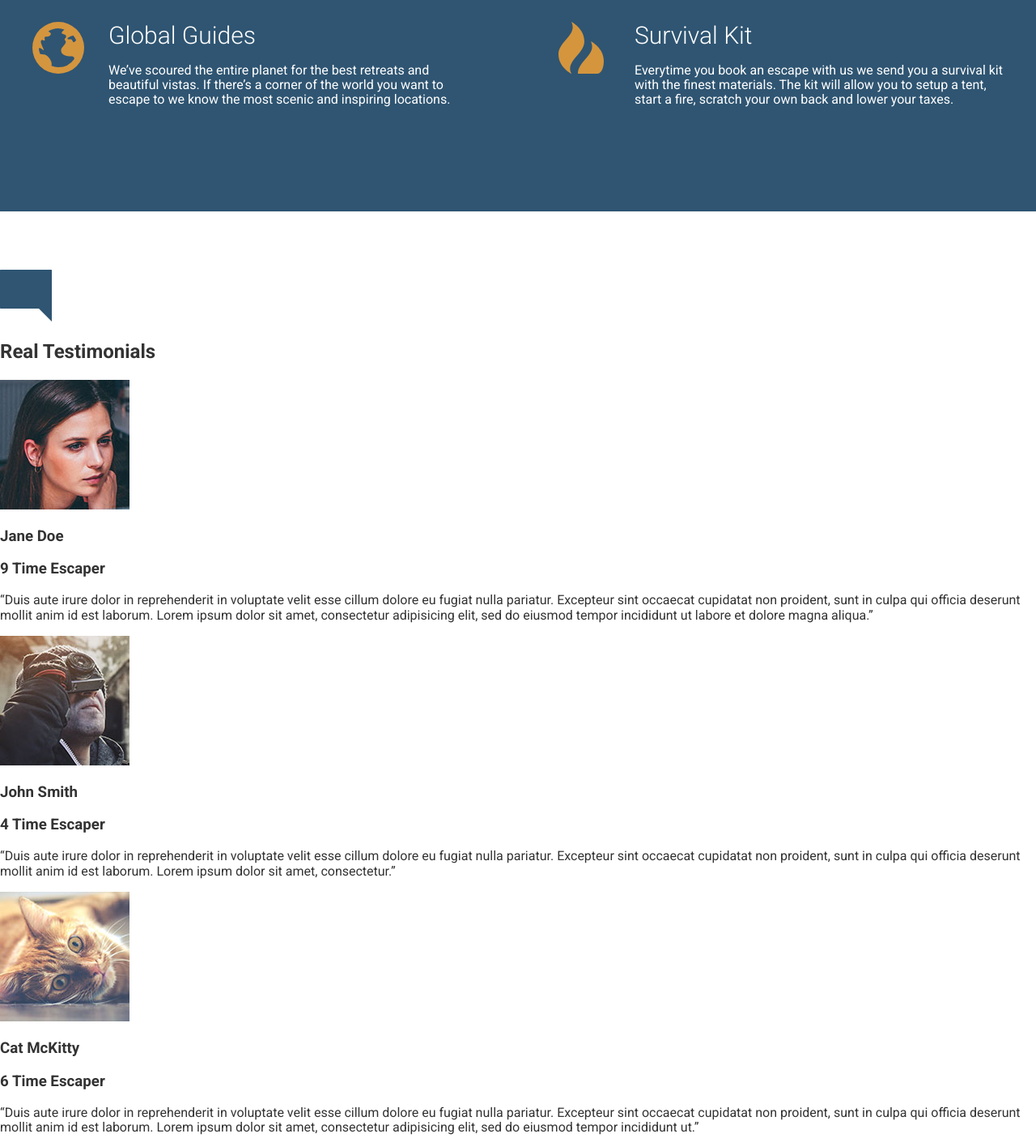
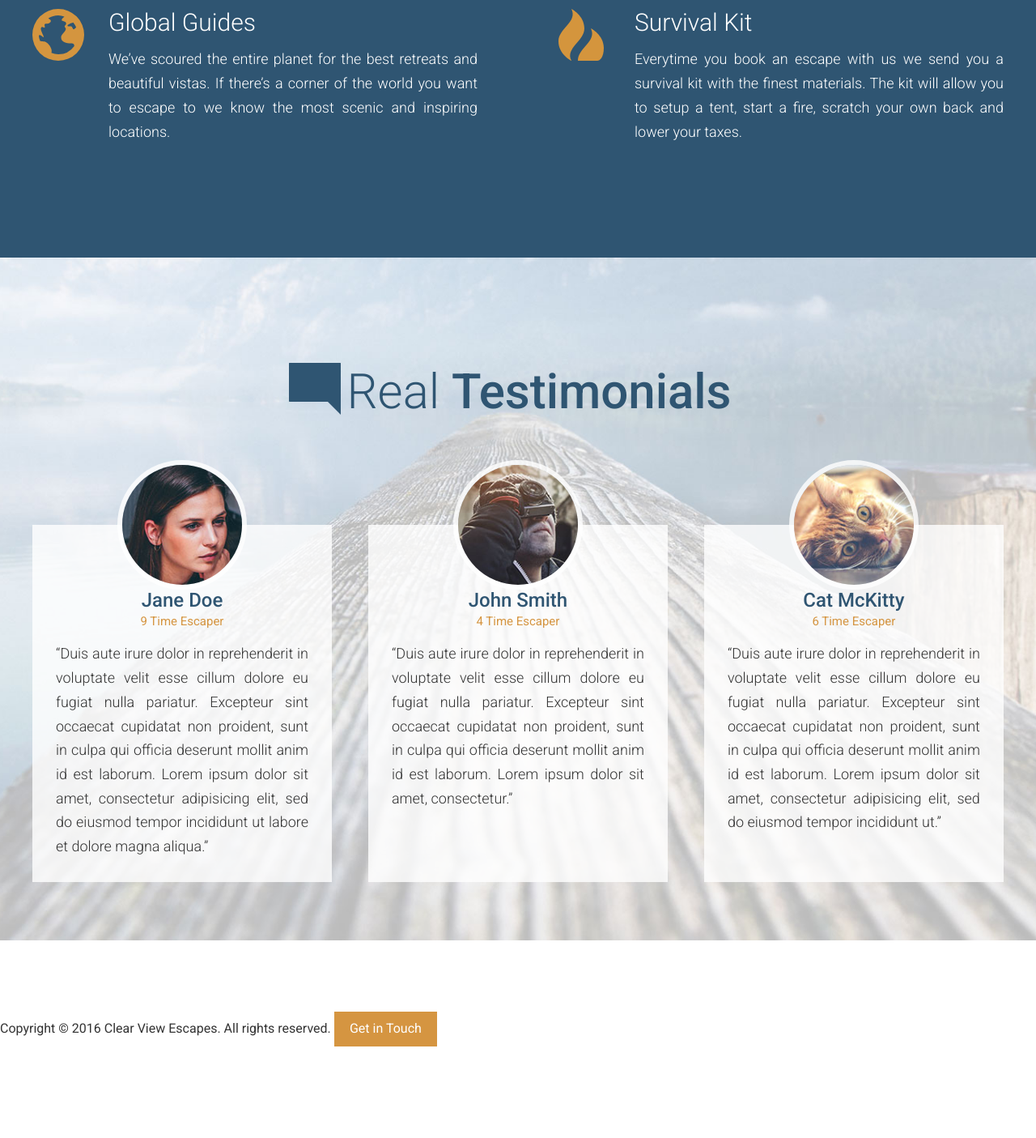
Before and after one commit to Ashfaq4/tour-is-fun, a website: page app/index.html in a window 1280 px wide. Shown: the part 2595-4000 px from the top of the page at 81% size. Drawn offline with Linux system fonts and the light colour scheme.

Commit message:
Completed Testimonials Section

```diff
--- a/app/assets/styles/modules/_page-section.css
+++ b/app/assets/styles/modules/_page-section.css
@@ -5,8 +5,35 @@
     padding: 4.5rem 0;
   }
 
+  &--no-b-padding-until-large {
+    padding-bottom: 0;
+
+    @mixin atLarge {
+      padding-bottom: 4.5rem;
+    }
+  }
+
+  &--no-b-padding-until-medium {
+    padding-bottom: 0;
+
+    @mixin atMedium {
+      padding-bottom: 4.5rem;
+    }
+  }
+
   &--blue {
-    background: $primary-color;
+    background-color: $primary-color;
     color: #FFF;
   }
+
+  &--testimonials {
+    background-color : #E0E3EF;
+
+    @mixin atLarge {
+      background: url('/assets/images/testimonials-bg.jpg') top center no-repeat;
+      background-size: cover;
+    }
+  }
+
+
 }
--- a/app/assets/styles/modules/_row.css
+++ b/app/assets/styles/modules/_row.css
@@ -6,11 +6,19 @@
   height: auto; */
   @mixin clearfix;
 
+  &--t-padding {
+    padding-top: 80px;
+  }
+
   &--gutters {
     margin-right: -65px;
   }
   &--gutters-large {
     margin-right: -100px;
+  }
+
+  &--gutter-small {
+    margin-right: -45px ;
   }
 
   &--gutters > div {
@@ -19,6 +27,10 @@
 
   &--gutters-large > div {
     padding-right: 100px;
+  }
+
+  &--gutters-small > div {
+    padding-right: 45px;
   }
 
    &__b-margin-until-medium {
@@ -50,7 +62,60 @@
     }
 
     &__md-8--smaller {
-      width: 55%;
+      width: 63%;
+    }
+  }
+
+  @mixin atLarge {
+    &__b-margin-until-large {
+      margin-bottom: 0;
+    }
+
+    &__lg-4 {
+      float: left;
+      width: 33.33%;
+    }
+
+    &__lg-4--larger {
+     width : 37%;
+    }
+
+    &__lg-6 {
+      float : left;
+      width: 50%;
+    }
+
+    &__lg-8 {
+      float: left;
+      width: 66.66%;
+    }
+
+    &__lg-8--smaller {
+      width: 63%;
+    }
+  }
+
+
+
+  &--equal-height-at-medium {
+    @mixin atMedium {
+      display: flex;
+    }
+
+    & > div {
+      float: none;
+      display: flex;
+    }
+  }
+
+  &--equal-height-at-large {
+    @mixin atLarge {
+      display: flex;
+    }
+
+    & > div {
+      float: none;
+      display: flex;
     }
   }
 
--- a/app/assets/styles/modules/_section-title.css
+++ b/app/assets/styles/modules/_section-title.css
@@ -11,6 +11,10 @@
     font-weight: 500;
   }
 
+  &--blue {
+    color: $primary-color;
+  }
+
   &__icon {
     display: block;
     margin-left: auto;
@@ -18,15 +22,16 @@
     margin-bottom: 0.6rem;
 
     @mixin atSmall {
-       margin-right: 0.5rem;
-       margin-left: 0;
-       margin-bottom: 0;
-       display: inline-block;
-
-
-
+      position: relative;
+      top: 8px;
+      margin-right: 0.5rem;
+      margin-left: 0;
+      margin-bottom: 0;
+      display: inline-block;
     }
   }
 
 
+
+
 }
--- /dev/null
+++ b/app/assets/styles/modules/_testimonials.css
@@ -0,0 +1,43 @@
+.testimonials {
+  background-color: rgba(255, 255, 255, 0.8);
+  padding: 0 38px 1px 18px;
+  margin-bottom: 98px;
+
+
+  @mixin atLarge {
+    padding: 0 1.8125rem 1px 1.8125rem;
+    margin-bottom: 0;
+  }
+
+  &--last {
+    margin-bottom: 0;
+  }
+
+  &__photo {
+    position: relative;
+    border-radius: 80px;
+    overflow: hidden;
+    width: 160px;
+    height: 160px;
+    margin: 0 auto -80px auto;
+    top: -80px;
+    border: 6px solid rgba(255, 255, 255, 0.8);
+  }
+
+  &__title {
+    color: $primary-color;
+    text-align: center;
+    font-size: 1.5rem;
+    font-weight: 500;
+    margin: 0;
+  }
+
+  &__subtitle {
+    color: $orange;
+    text-align: center;
+    font-weight:400;
+    font-size:0.9374rem;
+    margin: 0.25rem 0 1rem 0;
+  }
+
+}
--- a/app/assets/styles/modules/_wrapper.css
+++ b/app/assets/styles/modules/_wrapper.css
@@ -10,8 +10,29 @@
     max-width: 976px;
   }
 
+  &--no-padding-until-large {
+    padding-left: 0;
+    padding-right: 0;
+
+    @mixin atLarge {
+      padding-left: 18px;
+      padding-right: 38px;
+    }
+  }
+
+  &--no-padding-until-medium {
+    padding-left: 0;
+    padding-right: 0;
+
+    @mixin atMedium {
+      padding-left: 18px;
+      padding-right: 18px;
+    }
+  }
+
   &--b-margin {
     margin-bottom: 1rem;
+
     @mixin atSmall {
       margin-bottom: 3.875rem;
     }
--- a/app/assets/styles/style.css
+++ b/app/assets/styles/style.css
@@ -11,3 +11,4 @@
 @import "modules/_content-container";
 @import "modules/_section-title";
 @import "modules/_feature-item";
+@import "modules/_testimonials";
--- a/app/index.html
+++ b/app/index.html
@@ -69,7 +69,7 @@
       </div>
   </div>
 
-  <div id="features" class="page-section page-section--blue">
+  <div id="features" class="page-section page-section--blue content-container">
     <div class="wrapper">
       <h2 class="section-title"><img class="section-title__icon" src="assets/images/icons/star.svg">Our <strong> Features </strong></h2>
       <div class="row row--gutters-large">
@@ -105,25 +105,45 @@
     </div>
   </div>
 
-  <div id="testimonials">
-    <div class="page-section">
-      <img src="assets/images/icons/comment.svg">
-      <h2>Real Testimonials</h2>
+<div id="testimonials" class="page-section page-section--no-b-padding-until-large page-section--testimonials">
+  <div class="wrapper wrapper--no-padding-until-large">
+    <h2 class="section-title section-title--blue"><img class="section-title__icon" src="assets/images/icons/comment.svg">Real <strong> Testimonials</strong></h2>
+      <div class="row row--gutters row-gutters-large row--gutters-small row--t-padding row--equal-height-at-large content-container">
 
-      <img src="assets/images/testimonial-jane.jpg">
-      <h3>Jane Doe</h3>
-      <h3>9 Time Escaper</h3>
-      <p>&ldquo;Duis aute irure dolor in reprehenderit in voluptate velit esse cillum dolore eu fugiat nulla pariatur. Excepteur sint occaecat cupidatat non proident, sunt in culpa qui officia deserunt mollit anim id est laborum. Lorem ipsum dolor sit amet, consectetur adipisicing elit, sed do eiusmod tempor incididunt ut labore et dolore magna aliqua.&rdquo;</p>
+        <div class="row__lg-4">
+          <div class="testimonials">
+            <div class="testimonials__photo">
+                <img sizes="160px" srcset="assets/images/testimonial-jane.jpg 160w, assets/images/testimonial-jane-hi-dpi.jpg 320w" alt="Jane Doe">
+            </div>
+            <h3 class="testimonials__title">Jane Doe</h3>
+            <h4 class="testimonials__subtitle">9 Time Escaper</h4>
+            <p>&ldquo;Duis aute irure dolor in reprehenderit in voluptate velit esse cillum dolore eu fugiat nulla pariatur. Excepteur sint occaecat cupidatat non proident, sunt in culpa qui officia deserunt mollit anim id est laborum. Lorem ipsum dolor sit amet, consectetur adipisicing elit, sed do eiusmod tempor incididunt ut labore et dolore magna aliqua.&rdquo;</p>
+          </div>
+        </div>
 
-      <img src="assets/images/testimonial-john.jpg">
-      <h3>John Smith</h3>
-      <h3>4 Time Escaper</h3>
-      <p>&ldquo;Duis aute irure dolor in reprehenderit in voluptate velit esse cillum dolore eu fugiat nulla pariatur. Excepteur sint occaecat cupidatat non proident, sunt in culpa qui officia deserunt mollit anim id est laborum. Lorem ipsum dolor sit amet, consectetur.&rdquo;</p>
+        <div class="row__lg-4">
+          <div class="testimonials">
+            <div class="testimonials__photo">
+              <img sizes="160px" srcset="assets/images/testimonial-john.jpg 160w, assets/images/testimonial-john-hi-dpi.jpg 320w" alt="John Smith">
+            </div>
+            <h3 class="testimonials__title">John Smith</h3>
+            <h4 class="testimonials__subtitle">4 Time Escaper</h4>
+            <p>&ldquo;Duis aute irure dolor in reprehenderit in voluptate velit esse cillum dolore eu fugiat nulla pariatur. Excepteur sint occaecat cupidatat non proident, sunt in culpa qui officia deserunt mollit anim id est laborum. Lorem ipsum dolor sit amet, consectetur.&rdquo;</p>
+          </div>
+        </div>
 
-      <img src="assets/images/testimonial-cat.jpg">
-      <h3>Cat McKitty</h3>
-      <h3>6 Time Escaper</h3>
-      <p>&ldquo;Duis aute irure dolor in reprehenderit in voluptate velit esse cillum dolore eu fugiat nulla pariatur. Excepteur sint occaecat cupidatat non proident, sunt in culpa qui officia deserunt mollit anim id est laborum. Lorem ipsum dolor sit amet, consectetur adipisicing elit, sed do eiusmod tempor incididunt ut.&rdquo;</p>
+        <div class="row__lg-4">
+          <div class="testimonials testimonials--last">
+            <div class="testimonials__photo">
+              <img sizes="160px" srcset="assets/images/testimonial-cat.jpg 160w, assets/images/testimonial-cat-hi-dpi.jpg 320w" alt="Cat McKitty">
+            </div>
+            <h3 class="testimonials__title">Cat McKitty</h3>
+            <h4 class="testimonials__subtitle">6 Time Escaper</h4>
+            <p>&ldquo;Duis aute irure dolor in reprehenderit in voluptate velit esse cillum dolore eu fugiat nulla pariatur. Excepteur sint occaecat cupidatat non proident, sunt in culpa qui officia deserunt mollit anim id est laborum. Lorem ipsum dolor sit amet, consectetur adipisicing elit, sed do eiusmod tempor incididunt ut.&rdquo;</p>
+          </div>
+        </div>
+
+      </div>
     </div>
   </div>
 
--- a/app/temp/styles/style.css
+++ b/app/temp/styles/style.css
@@ -460,6 +460,32 @@ a {
     max-width: 976px;
   }
 
+.wrapper--no-padding-until-large {
+    padding-left: 0;
+    padding-right: 0;
+  }
+
+@media (min-width: 992px) {
+
+.wrapper--no-padding-until-large {
+      padding-left: 18px;
+      padding-right: 38px
+  }
+  }
+
+.wrapper--no-padding-until-medium {
+    padding-left: 0;
+    padding-right: 0;
+  }
+
+@media (min-width: 768px) {
+
+.wrapper--no-padding-until-medium {
+      padding-left: 18px;
+      padding-right: 18px
+  }
+  }
+
 .wrapper--b-margin {
     margin-bottom: 1rem;
   }
@@ -478,18 +504,56 @@ a {
 
 .page-section {
   padding: 1.2rem 0;
+
+
 }
 
 @media (min-width: 768px) {
 
 .page-section {
     padding: 4.5rem 0
+
+
 }
   }
 
+.page-section--no-b-padding-until-large {
+    padding-bottom: 0;
+  }
+
+@media (min-width: 992px) {
+
+.page-section--no-b-padding-until-large {
+      padding-bottom: 4.5rem
+  }
+  }
+
+.page-section--no-b-padding-until-medium {
+    padding-bottom: 0;
+  }
+
+@media (min-width: 768px) {
+
+.page-section--no-b-padding-until-medium {
+      padding-bottom: 4.5rem
+  }
+  }
+
 .page-section--blue {
-    background: #2F5572;
+    background-color: #2F5572;
     color: #FFF;
+  }
+
+.page-section--testimonials {
+    background-color : #E0E3EF;
+  }
+
+@media (min-width: 992px) {
+
+.page-section--testimonials {
+      background: url('/assets/images/testimonials-bg.jpg') top center no-repeat;
+      background-size: cover
+  }
   }
 
 .headline {
@@ -558,6 +622,10 @@ a {
     display: table;
   }
 
+.row--t-padding {
+    padding-top: 80px;
+  }
+
 .row--gutters {
     margin-right: -65px;
   }
@@ -566,12 +634,20 @@ a {
     margin-right: -100px;
   }
 
+.row--gutter-small {
+    margin-right: -45px ;
+  }
+
 .row--gutters > div {
     padding-right: 65px;
   }
 
 .row--gutters-large > div {
     padding-right: 100px;
+  }
+
+.row--gutters-small > div {
+    padding-right: 45px;
   }
 
 .row__b-margin-until-medium {
@@ -603,9 +679,62 @@ a {
     }
 
     .row__md-8--smaller {
-      width: 55%;
+      width: 63%;
     }
   }
+
+@media (min-width: 992px) {
+    .row__b-margin-until-large {
+      margin-bottom: 0;
+    }
+
+    .row__lg-4 {
+      float: left;
+      width: 33.33%;
+    }
+
+    .row__lg-4--larger {
+     width : 37%;
+    }
+
+    .row__lg-6 {
+      float : left;
+      width: 50%;
+    }
+
+    .row__lg-8 {
+      float: left;
+      width: 66.66%;
+    }
+
+    .row__lg-8--smaller {
+      width: 63%;
+    }
+  }
+
+@media (min-width: 768px) {
+
+.row--equal-height-at-medium {
+      display: flex
+  }
+  }
+
+.row--equal-height-at-medium > div {
+      float: none;
+      display: flex;
+    }
+
+@media (min-width: 992px) {
+
+.row--equal-height-at-large {
+      display: flex
+  }
+  }
+
+.row--equal-height-at-large > div {
+      float: none;
+      display: flex;
+    }
 
 .content-container p {
     font-weight: 300;
@@ -631,6 +760,8 @@ a {
   text-align: center;
 
 
+
+
 }
 
 @media (min-width: 576px) {
@@ -639,11 +770,17 @@ a {
     font-size: 3.75rem
 
 
+
+
 }
   }
 
 .section-title strong {
     font-weight: 500;
+  }
+
+.section-title--blue {
+    color: #2F5572;
   }
 
 .section-title__icon {
@@ -656,10 +793,12 @@ a {
 @media (min-width: 576px) {
 
 .section-title__icon {
-       margin-right: 0.5rem;
-       margin-left: 0;
-       margin-bottom: 0;
-       display: inline-block
+      position: relative;
+      top: 8px;
+      margin-right: 0.5rem;
+      margin-left: 0;
+      margin-bottom: 0;
+      display: inline-block
   }
   }
 
@@ -704,3 +843,50 @@ a {
       text-align: left
   }
   }
+
+.testimonials {
+  background-color: rgba(255, 255, 255, 0.8);
+  padding: 0 38px 1px 18px;
+  margin-bottom: 98px;
+
+}
+
+@media (min-width: 992px) {
+
+.testimonials {
+    padding: 0 1.8125rem 1px 1.8125rem;
+    margin-bottom: 0
+
+}
+  }
+
+.testimonials--last {
+    margin-bottom: 0;
+  }
+
+.testimonials__photo {
+    position: relative;
+    border-radius: 80px;
+    overflow: hidden;
+    width: 160px;
+    height: 160px;
+    margin: 0 auto -80px auto;
+    top: -80px;
+    border: 6px solid rgba(255, 255, 255, 0.8);
+  }
+
+.testimonials__title {
+    color: #2F5572;
+    text-align: center;
+    font-size: 1.5rem;
+    font-weight: 500;
+    margin: 0;
+  }
+
+.testimonials__subtitle {
+    color: #D59541;
+    text-align: center;
+    font-weight:400;
+    font-size:0.9374rem;
+    margin: 0.25rem 0 1rem 0;
+  }
```
